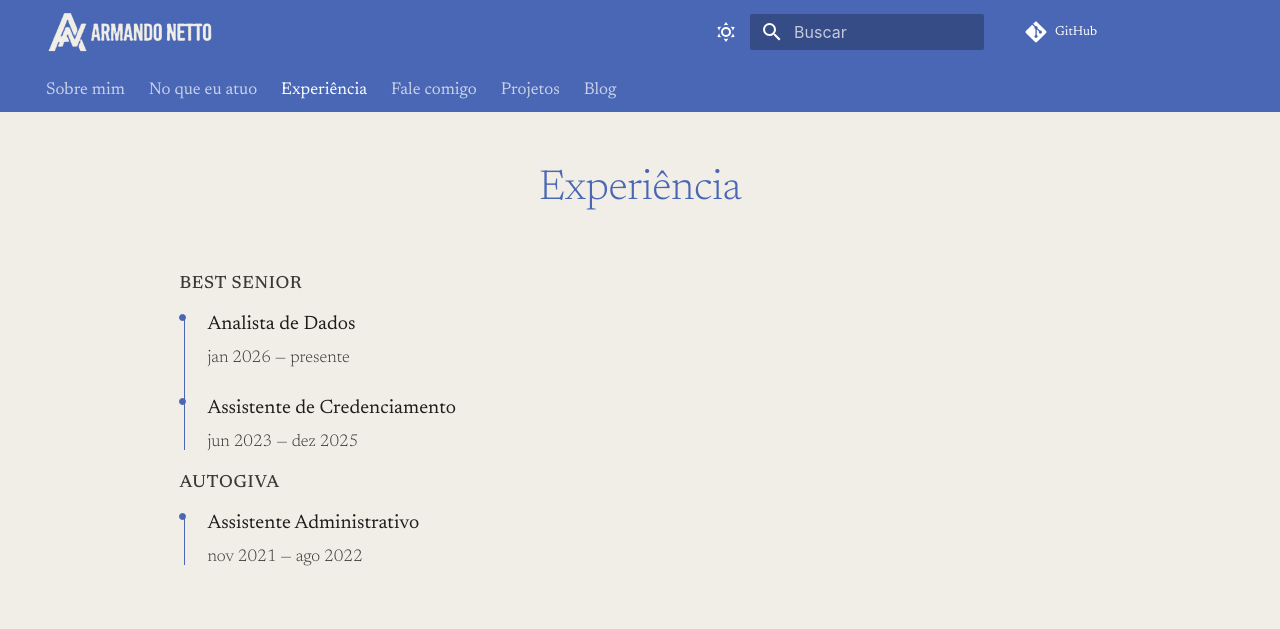
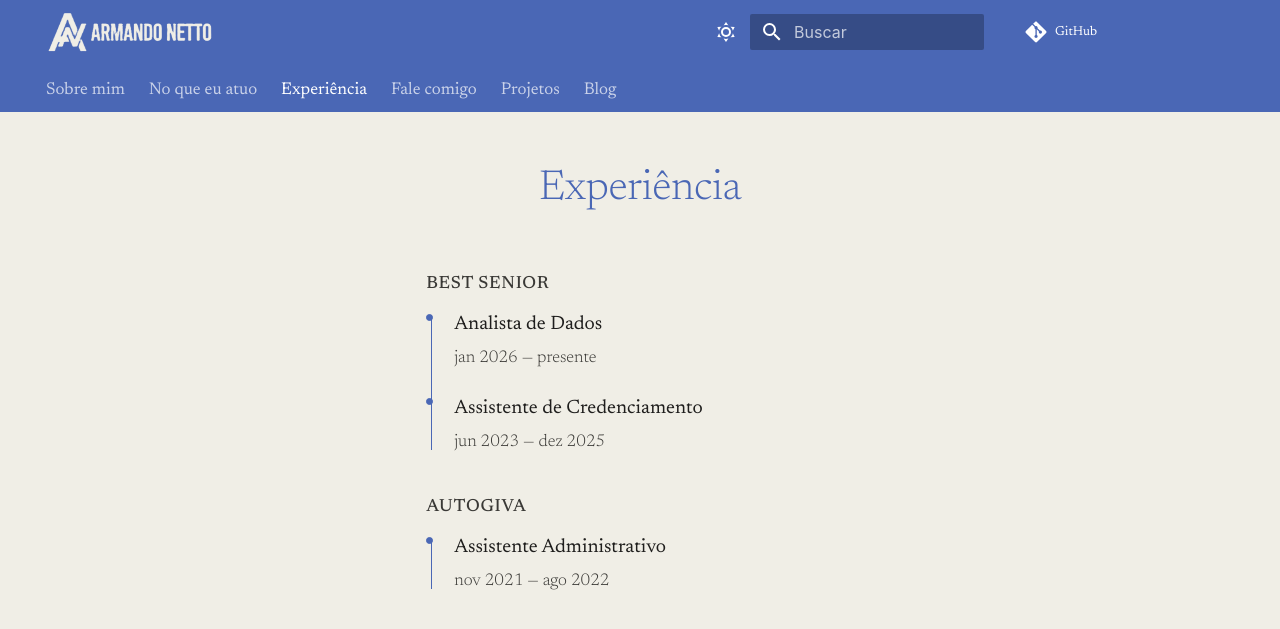
Before and after one commit to armandonettox/portifolio, an MkDocs documentation site: the page built from docs/experiencia.md, in a window 1280 px wide. Shown: the top 629 px of the page. Built offline with MkDocs 1.6.1 and Material for MkDocs 9.7.7, drawn with Linux system fonts in a browser that asks for light colours.

Commit message:
fix(experiencia): vence regra de ul do material para centralizar timeline

```diff
--- a/docs/stylesheets/extra.css
+++ b/docs/stylesheets/extra.css
@@ -407,8 +407,10 @@ details[open] > summary.pf-section-title::before {
 }
 
 /* Experiencia: timeline como bloco centralizado, texto alinhado a esquerda.
-   Prefixo .md-typeset porque a regra de ul do Material ganha da classe sozinha */
-.md-typeset .pf-exp-list {
+   Seletor com ul porque a regra de lista do Material usa :not() e ganha
+   de .md-typeset .pf-exp-list; com o elemento junto o empate e decidido
+   pela ordem de carga e o extra.css vence */
+.md-typeset ul.pf-exp-list {
   list-style: none;
   padding: 0;
   margin: 0 auto;
--- a/mkdocs.yml
+++ b/mkdocs.yml
@@ -45,7 +45,7 @@ plugins:
         - Bastidores
 
 extra_css:
-  - stylesheets/extra.css?v=20260719a
+  - stylesheets/extra.css?v=20260719b
 
 extra_javascript:
   - javascripts/extra.js
```
